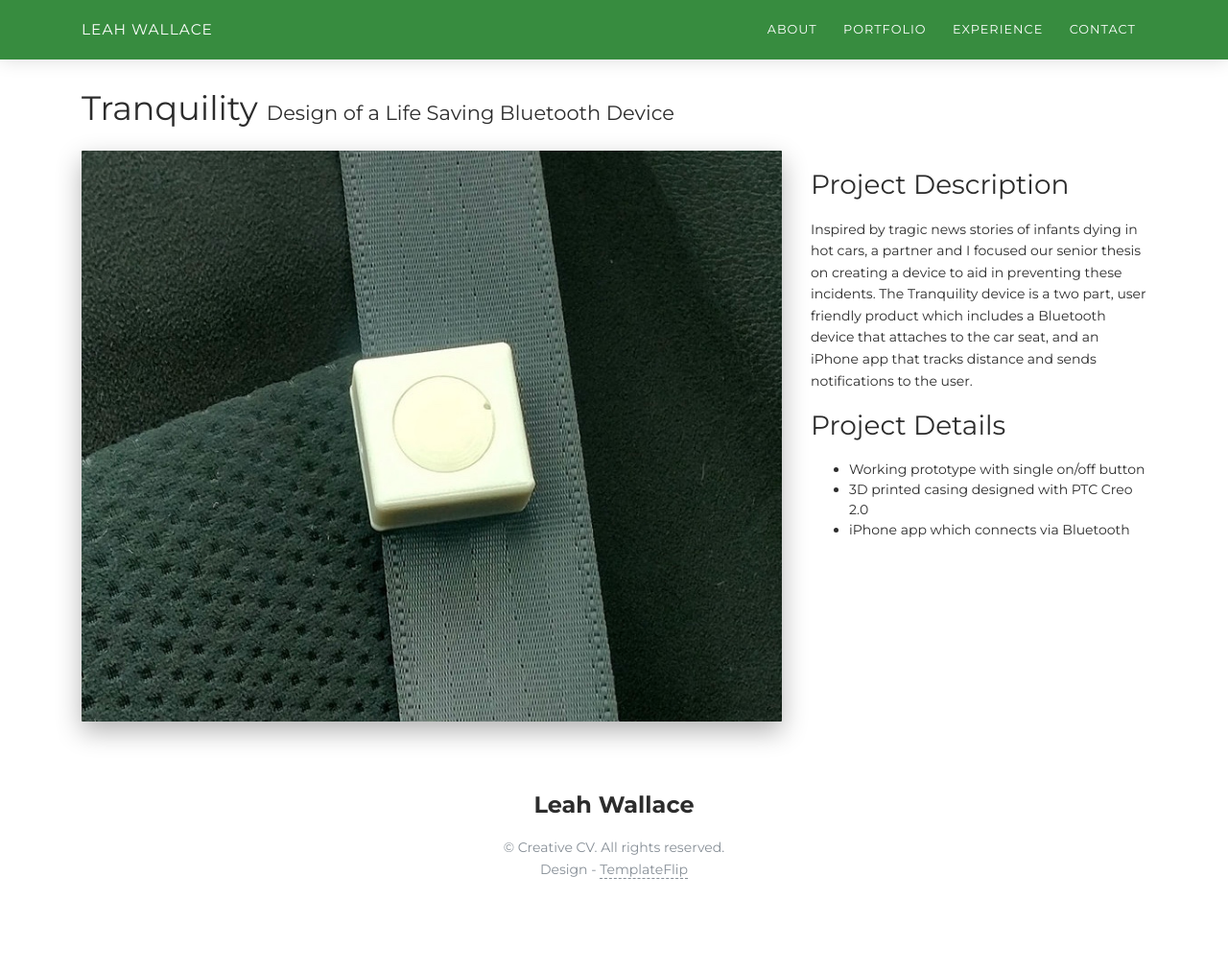
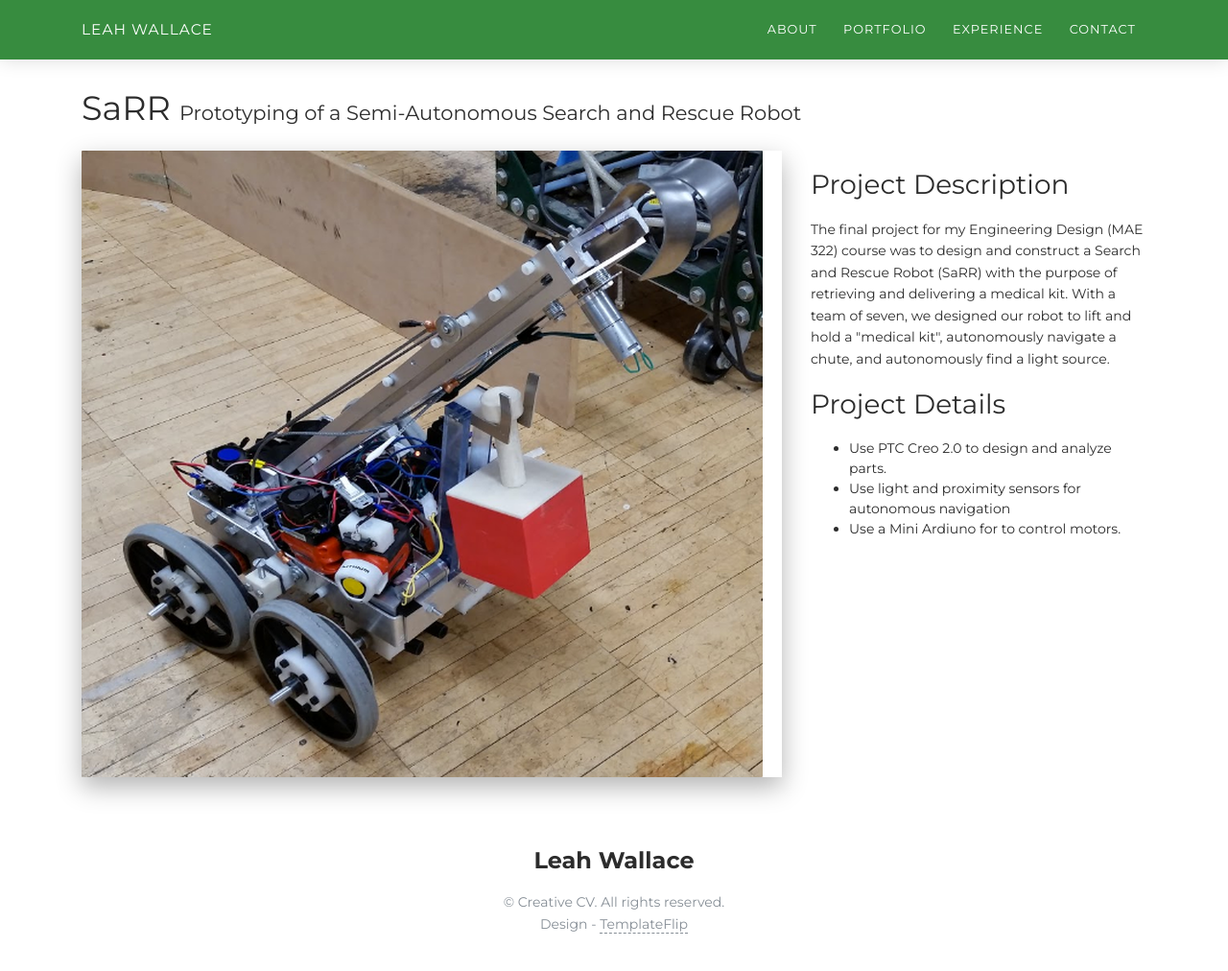
Before and after one commit to lwallace37/lwallace37.github.io, a Jekyll site: the page SaRR/index.html, which Jekyll copies as it is, in a window 1280 px wide and 1014 px high. Shown: the whole window at 96% size. Built offline with Jekyll 4.4.1, drawn with Linux system fonts in a browser that asks for light colours; nearby versions of some CDN libraries.

Commit message:
Update SaRR page

```diff
--- a/SaRR/index.html
+++ b/SaRR/index.html
@@ -4,7 +4,7 @@
     <meta charset="UTF-8">
     <meta http-equiv="X-UA-Compatible" content="IE=edge">
     <meta name="viewport" content="width=device-width, initial-scale=1">
-    <title>Tranquility Project</title>
+    <title>Search and Rescue Robot</title>
     <meta name="description" content="Tranquility Project Page"/>
     <link href="https://fonts.googleapis.com/css?family=Montserrat:400,700,200" rel="stylesheet">
     <link href="https://maxcdn.bootstrapcdn.com/font-awesome/latest/css/font-awesome.min.css" rel="stylesheet">
@@ -40,26 +40,26 @@
 
 <div class="section" id="Tranquility">
   <div class="container">
-      <h2 class="my-4">Tranquility
-  <small>Design of a Life Saving Bluetooth Device</small>
+      <h2 class="my-4">SaRR
+  <small>Prototyping of a Semi-Autonomous Search and Rescue Robot</small>
 </h2>
     <div class="ml-auto mr-auto">
       <div class="row">
         <div class="col-md-8">
           <div class="cc-porfolio-image img-raised" data-aos="fade-up" data-aos-anchor-placement="top-bottom"><a href="/images/TranquilityPrototype.jpg">
-              <figure class="cc-effect"><img src="/images/TranquilityPrototype.jpg" alt="Image"/>
+              <figure class="cc-effect"><img src="/images/SaRR.jpg" alt="Image"/>
               </figure></a></div>
     </div>
     <div class="col-md-4">
       <h3 class="my-3">Project Description</h3>
-      <p>Inspired by tragic news stories of infants dying in hot cars, a partner and I focused our senior thesis on creating a device to aid in preventing these incidents.
-        The Tranquility device is a two part, user friendly product which includes a Bluetooth device that attaches to the car seat, and an iPhone app that tracks distance and sends notifications to the user.
+      <p>The final project for my Engineering Design (MAE 322) course was to design and construct a Search and Rescue Robot (SaRR) with the purpose of retrieving and delivering a medical kit.
+        With a team of seven, we designed our robot to lift and hold a "medical kit", autonomously navigate a chute, and autonomously find a light source.
       </p>
       <h3 class="my-3">Project Details</h3>
       <ul>
-        <li>Working prototype with single on/off button</li>
-        <li>3D printed casing designed with PTC Creo 2.0</li>
-        <li>iPhone app which connects via Bluetooth</li>
+        <li>Use PTC Creo 2.0 to design and analyze parts.</li>
+        <li>Use light and proximity sensors for autonomous navigation</li>
+        <li>Use a Mini Ardiuno for to control motors.</li>
       </ul>
     </div>
     </dig>
```
